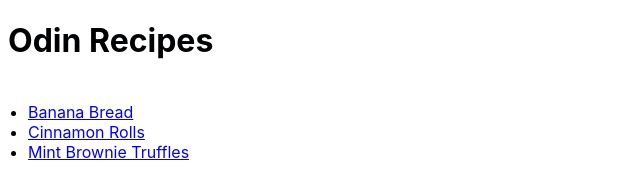
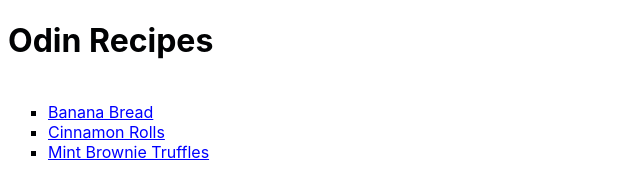
Before and after one commit to kelsie-c/odin-recipes, a plain HTML site: page index.html in a window 1280 px wide. Shown: the whole page, without its empty margins (0-640 px from the left). Drawn offline with Linux system fonts and the light colour scheme.

Commit message:
updated list style

```diff
--- a/style.css
+++ b/style.css
@@ -7,7 +7,7 @@ ul {
     padding: 20px;
 }
 
-ul.li {
+ul {
     list-style: square;
     margin-left: 20px;
 }
```
